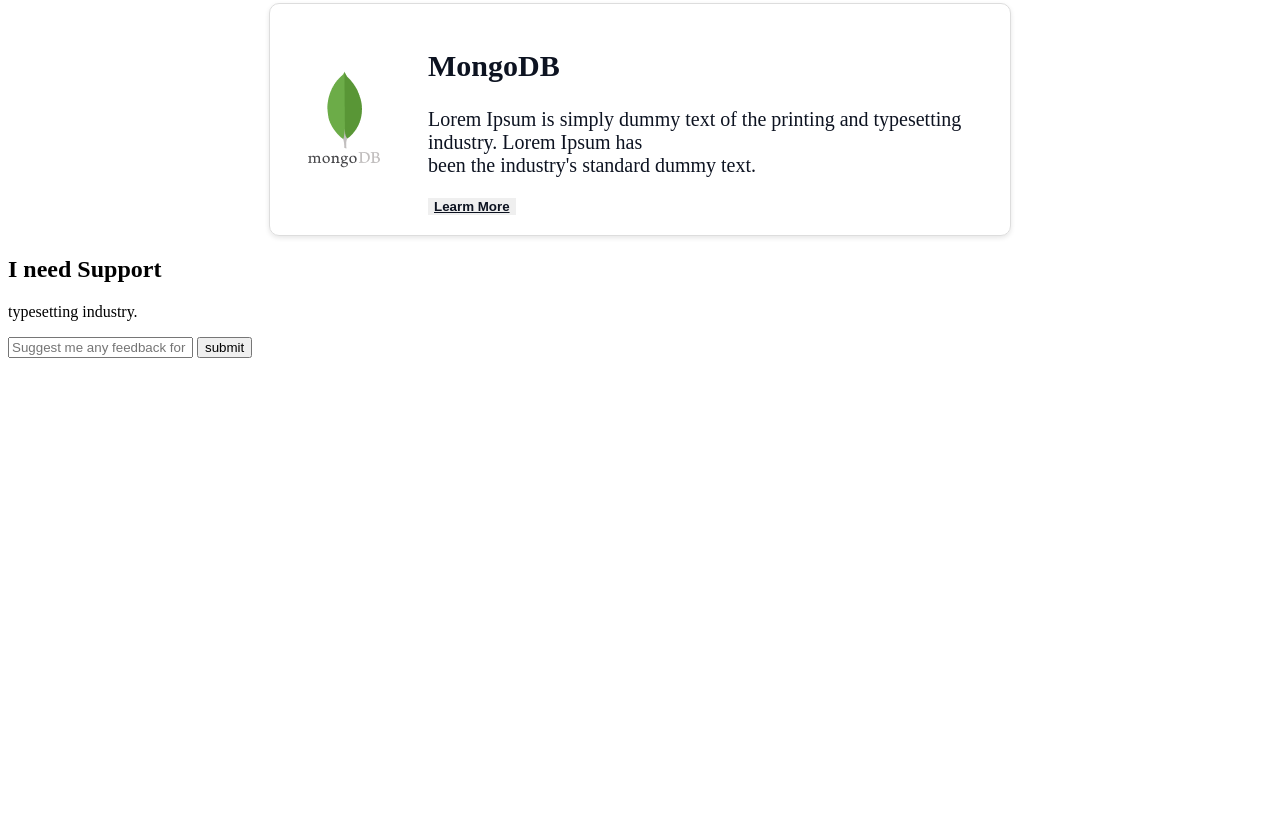
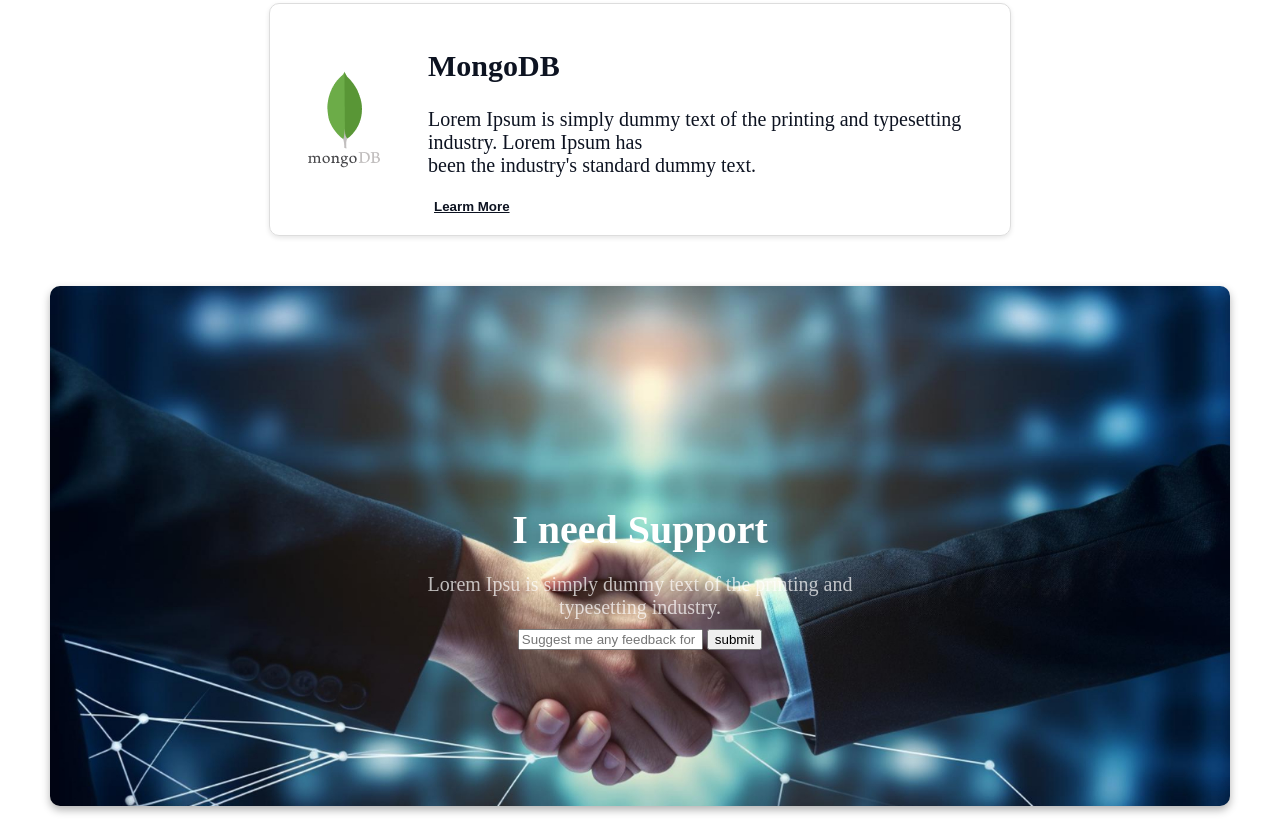
Before and after one commit to sonjoy1s/resume-as, a plain HTML site: page assets/assigment/index.html in a window 1280 px wide. Shown: the part 4137-4963 px from the top of the page. Before the commit the page ends 4503 px from the top, so only its background shows below. Drawn offline with Linux system fonts and the light colour scheme; a web font is replaced by a local one.

Commit message:
added an index.html and style.css files

```diff
--- a/assets/assigment/index.html
+++ b/assets/assigment/index.html
@@ -147,16 +147,17 @@
         </div>
     </section>
     <section>
+        <div class="contact-me">
         <div>
             <h1>I need Support</h1>
-            <pLorem Ipsu is simply dummy text of the printing and<br>
+            <p>Lorem Ipsu is simply dummy text of the printing and<br>
                 typesetting industry.</p>
             </div>
-            <div>
+            <form>
              <input type="text"placeholder="Suggest me any feedback for me" class"feedback">
              <button type="submit" class="btn-7">submit</button>
-
-            </div>
+            </form>
+        </div>
     </section>
     </main>
 </body>
--- a/assets/assigment/style.css
+++ b/assets/assigment/style.css
@@ -299,6 +299,7 @@
     color: #0D1321;
     font-weight: bold;
     opacity: 100%;
+    background: none;
 }
 .n-js{
     display: flex;
@@ -331,6 +332,7 @@
     color: #0D1321;
     font-weight: bold;
     opacity: 100%;
+    background: none;
 }
 .m-db{
     display: flex;
@@ -363,4 +365,37 @@
     color: #0D1321;
     font-weight: bold;
     opacity: 100%;
+    background: none;
 }
+
+/*contact*/
+.contact-me{
+    background-image: url(photo/image/handshake.jpg);
+    background-repeat: no-repeat;
+    background-size: cover;
+    padding: 60px 20px;
+    text-align: center;
+    color: white;
+    background-color: black;
+    border-radius: 10px;
+    width: 1140px;
+    height: 400px;
+    margin: 20px auto;
+    box-shadow: 0px 4px 8px rgba(0, 0, 0, 0.3);
+    margin-top: 50px;
+}
+.contact-me h1{
+    color: #FFFFFF;
+    font-size: 40px;
+    font-weight: 800;
+    margin-bottom: 20px;
+    opacity: 100%;
+    margin-top: 160px;
+}
+.contact-me p{
+    color: #FFFFFF;
+    font-weight: regular;
+    opacity: 70%;
+    font-size: 20px;
+    margin-bottom: 10px;
+}
```
